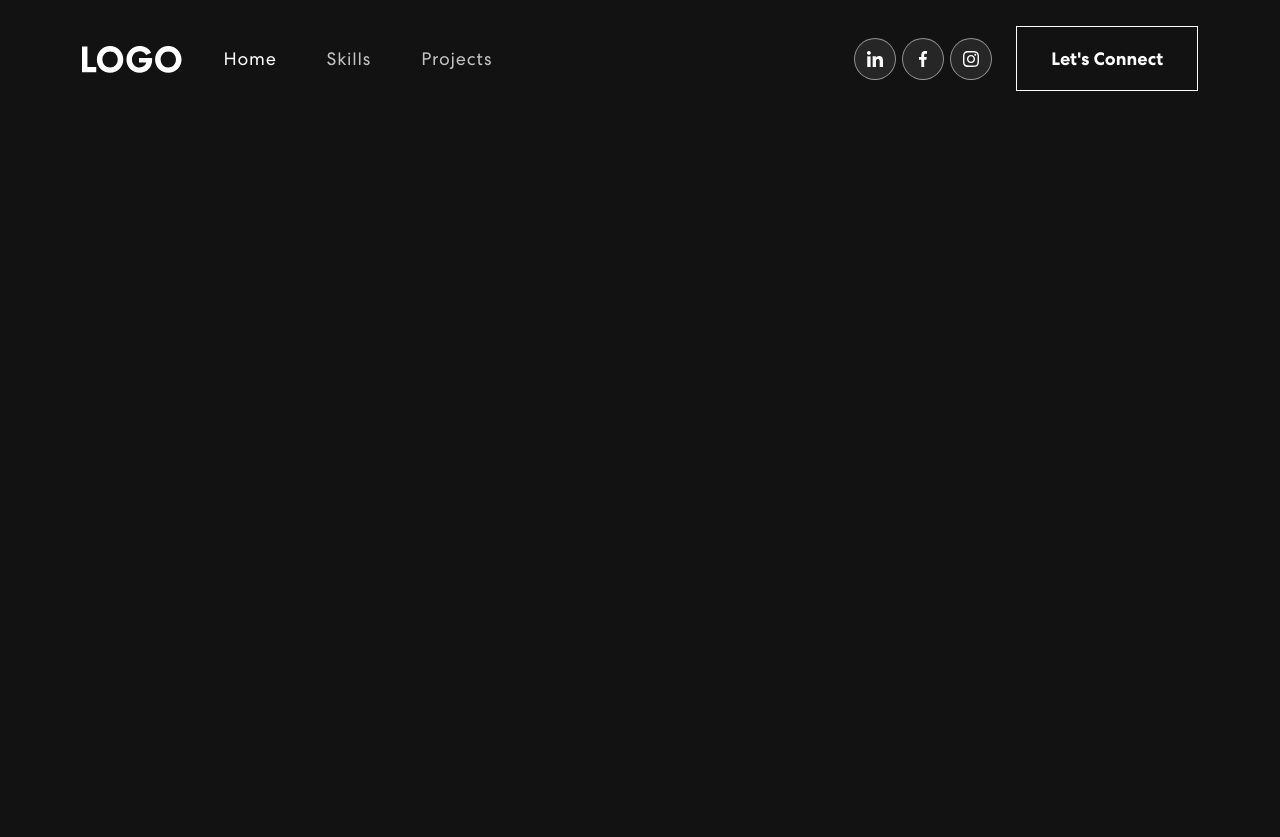
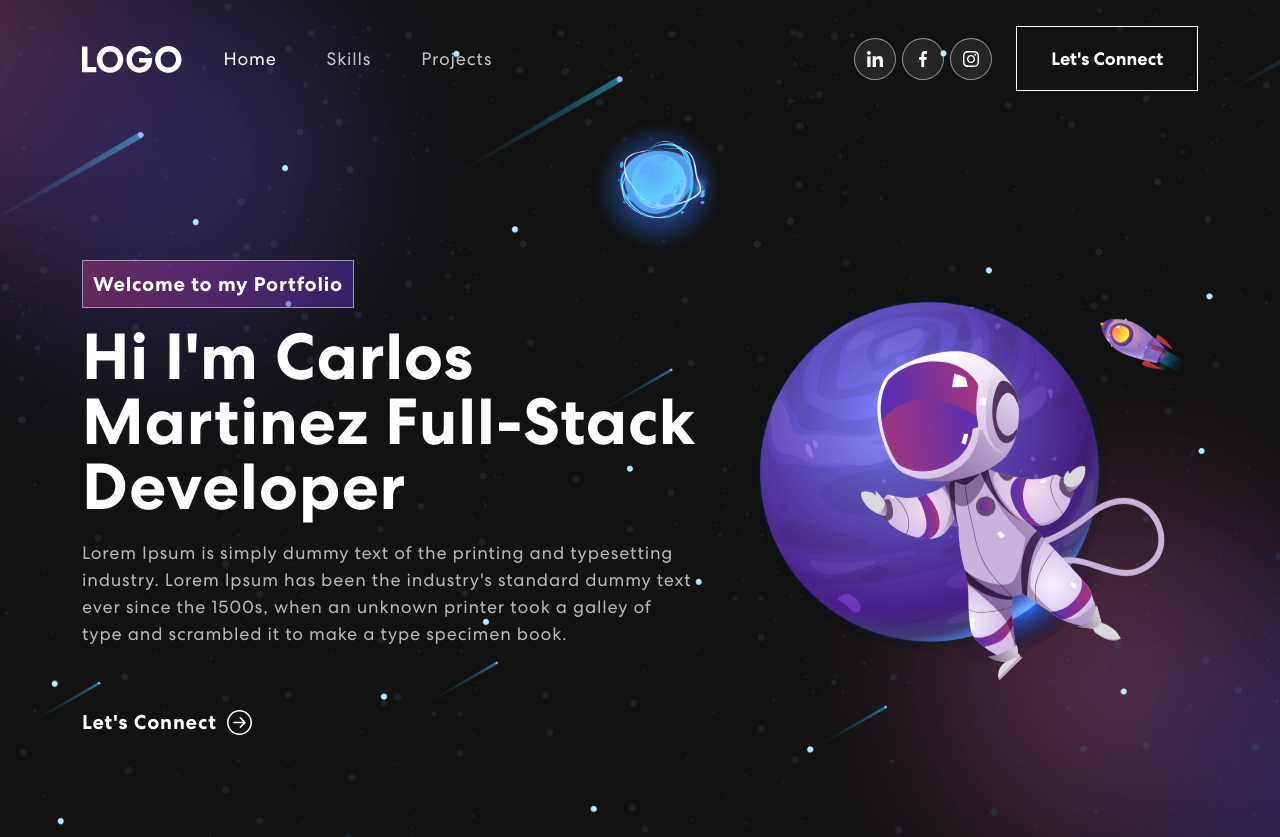
Before and after one commit to carlosm22700/personal-portfolio, a React (Create React App) app: page / in a window 1280 px wide. Before the commit the page ends 800 px from the top, so only its background shows below. Built offline with nearby package versions, Linux system fonts and the light colour scheme.

Commit message:
implements banner component

```diff
--- a/package.json
+++ b/package.json
@@ -9,7 +9,9 @@
     "bootstrap": "^5.3.0",
     "react": "^18.2.0",
     "react-bootstrap": "^2.7.4",
+    "react-bootstrap-icons": "^1.10.3",
     "react-dom": "^18.2.0",
+    "react-multi-carousel": "^2.8.4",
     "react-scripts": "5.0.1",
     "web-vitals": "^2.1.4"
   },
--- a/src/App.js
+++ b/src/App.js
@@ -1,12 +1,14 @@
 import logo from './logo.svg';
 import './App.css';
 import { NavBar } from './components/NavBar';
-import 'bootstrap/dist/css/bootstrap.min.css'
+import { Banner } from './components/Banner';
+import 'bootstrap/dist/css/bootstrap.min.css';
 
 function App() {
   return (
     <div className="App">
       <NavBar />
+      <Banner />
     </div>
   );
 }
--- /dev/null
+++ b/src/components/Banner.js
@@ -0,0 +1,60 @@
+import { useState, useEffect} from 'react';
+import { Container, Col, Row } from "react-bootstrap";
+import { ArrowRightCircle } from "react-bootstrap-icons";
+import headerImg from '../assets/img/header-img.svg'
+
+export const Banner = () => {
+    const [loopNum, setLoopNum] = useState(0);
+    const [isDeleting, setIsDeleting] = useState(false);
+    const toRotate = ['Full-Stack Developer', 'Software Engineer', 'UI/UX Designer'];
+    const [text, setText] = useState('');
+    const [delta, setDelta] = useState(300 - Math.random() * 100);
+    const period = 2000;
+
+    useEffect(() => {
+        let ticker = setInterval(() => {
+            tick();
+        },delta)
+
+        return () => { clearInterval(ticker)};
+    }, [text])
+
+    const tick = () => {
+        let i = loopNum % toRotate.length;
+        let fullText = toRotate[i];
+        let updateText = isDeleting ? fullText.substring(0, text.length - 1) : fullText.substring(0, text.length + 1);
+
+        setText(updateText);
+
+        if (isDeleting) {
+            setDelta(prevDelta => prevDelta /2)
+        }
+
+        if (!isDeleting && updateText === fullText) {
+            setIsDeleting(true);
+            setDelta(period);
+        } else if(isDeleting && updateText === '') {
+            setIsDeleting(false);
+            setLoopNum(loopNum + 1);
+            setDelta(500)
+        }
+    }
+
+    return (
+        <section className="banner" id="home">
+            <Container>
+                <Row className="align-items-center">
+                    <Col xs={12} md={6} xl={7}>
+                        <span className="tagline">Welcome to my Portfolio</span>
+                        <h1>{`Hi I'm Carlos Martinez`} <span className="wrap">{text}</span></h1>
+                        <p> Lorem Ipsum is simply dummy text of the printing and typesetting industry. Lorem Ipsum has been the industry's standard dummy text ever since the 1500s, when an unknown printer took a galley of type and scrambled it to make a type specimen book.</p>
+                        <button onClick={() => console.log('connect')}>Let's Connect <ArrowRightCircle size={25} /></button>
+                    </Col>
+                    <Col xs={12} md={6} xl={5}>
+                        <img src={headerImg} alt="Headder Img"/>
+                    </Col>
+                </Row>
+            </Container>
+        </section>
+    )
+}
```
Also changed, not shown: 1 other file (tests, documents, lock files or other folders).
